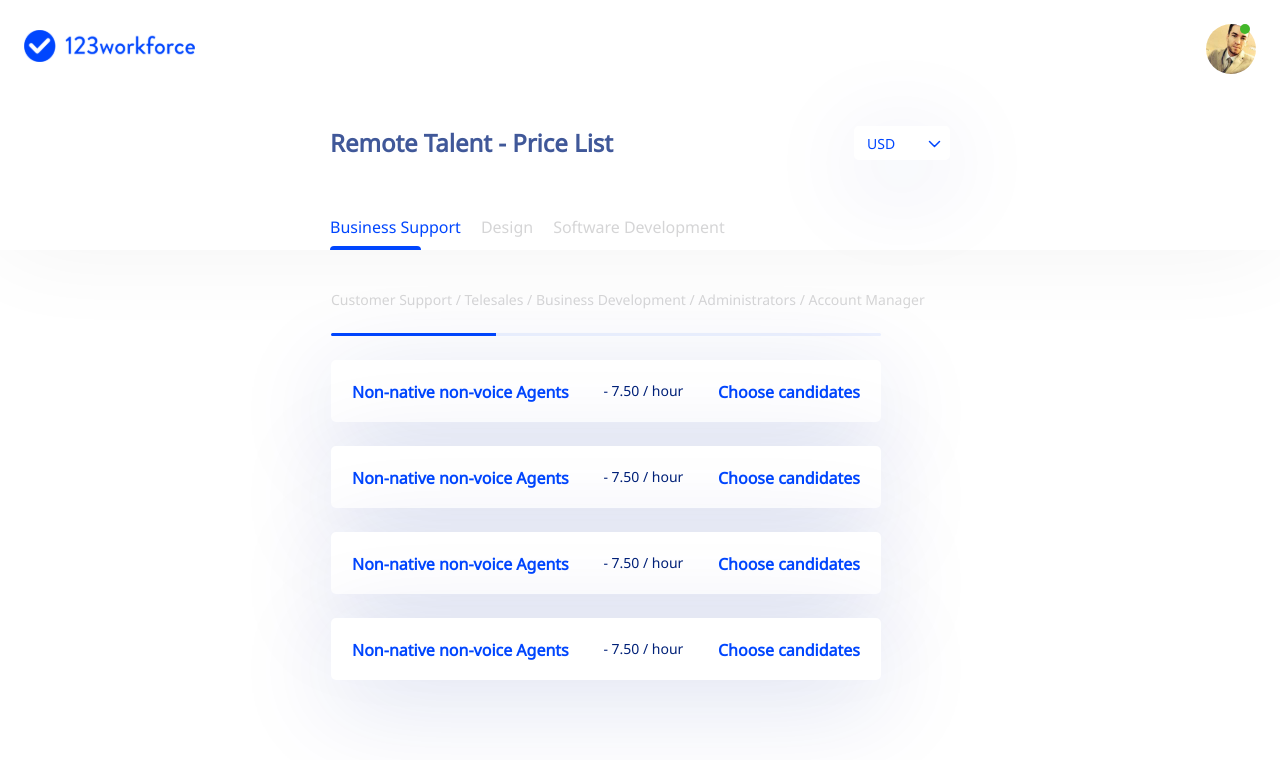
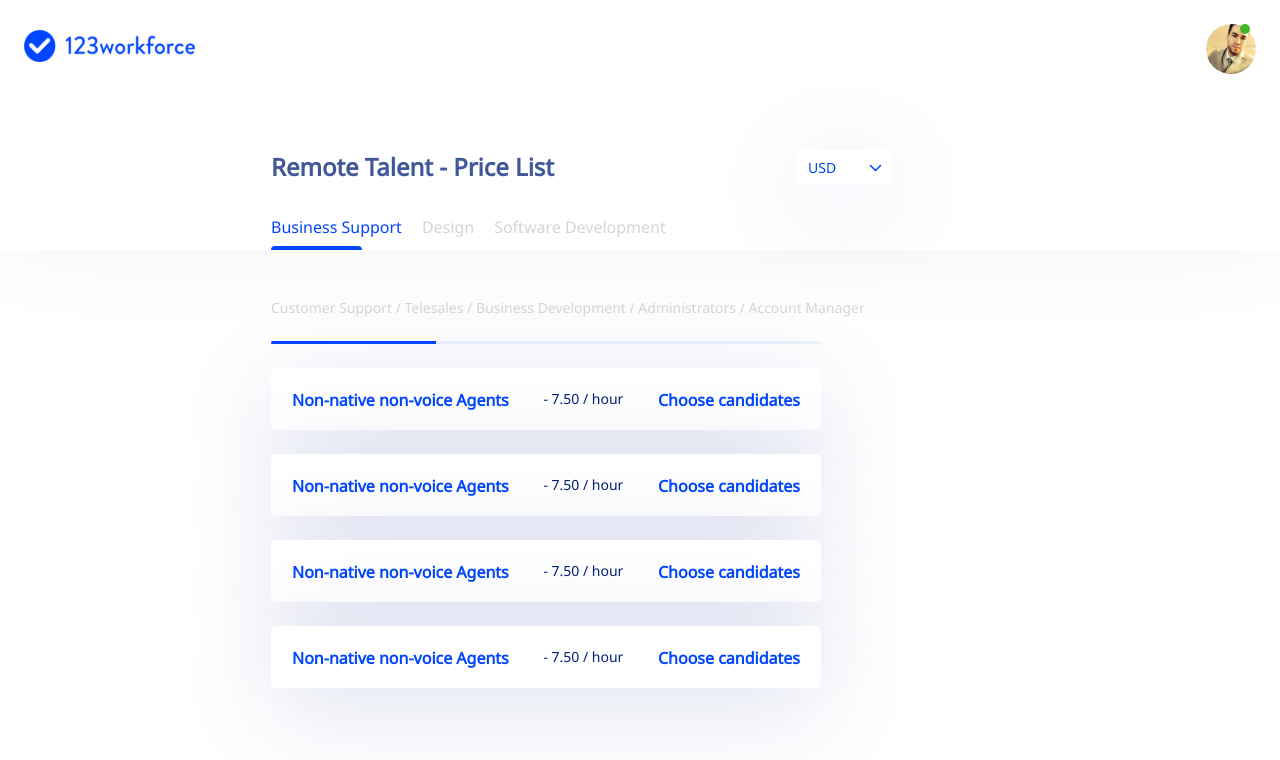
Before and after one commit to nishad-bdg/workforce-pricing, a Vue app: page / in a window 1280 px wide. Shown: the top 760 px of the page. Built offline with nearby package versions, Linux system fonts and the light colour scheme.

Commit message:
page update

```diff
--- a/src/components/AppBody.vue
+++ b/src/components/AppBody.vue
@@ -1,7 +1,7 @@
 <template>
-  <div class="container-fluid body-container p-3">
+  <div class="container body-container">
     <div class="d-flex flex-column">
-      <div class="custom-support-text my-4">
+      <div class="custom-support-text mt-5 mb-4">
         Customer Support / Telesales / Business Development / Administrators /
         Account Manager
       </div>
@@ -38,6 +38,10 @@ export default {
 <style lang="scss" scoped>
 .body-container {
   max-width: 650px;
+  margin-left: 16rem;
+  @media screen and (max-width: 1263px){
+    margin-left: auto;
+  }
   .custom-support-text {
     font-family: "Noto Sans";
     font-style: normal;
--- a/src/components/AppNavbar.vue
+++ b/src/components/AppNavbar.vue
@@ -1,7 +1,7 @@
 <template>
   <!-- navbar -->
-  <div class="custom-navbar-light align-items-start p-4">
-    <div class="d-flex flex-row justify-content-between">
+  <div class="custom-navbar-light align-items-start">
+    <div class="d-flex flex-row justify-content-between p-4">
       <div class="">
         <a class="navbar-brand" href="#">
           <img src="../assets/images/logo.svg" alt="logo" />
--- a/src/components/AppTabs.vue
+++ b/src/components/AppTabs.vue
@@ -11,7 +11,7 @@
     </div>
 
     <!-- tabs -->
-    <div class="d-flex flex-row justify-content-between mt-5">
+    <div class="d-flex flex-row justify-content-between mt-4">
       <nav class="nav">
         <a
           class="nav-link custom-tab"
@@ -50,6 +50,10 @@ $primary-color: #0046fe;
 .tab-container {
   max-width: 650px;
   padding-top: 52px;
+  margin-left: 16rem;
+  @media screen and (max-width: 1263px) {
+    margin-left: auto;
+  }
 }
 .tab-header {
   font-family: "Noto Sans";
```
